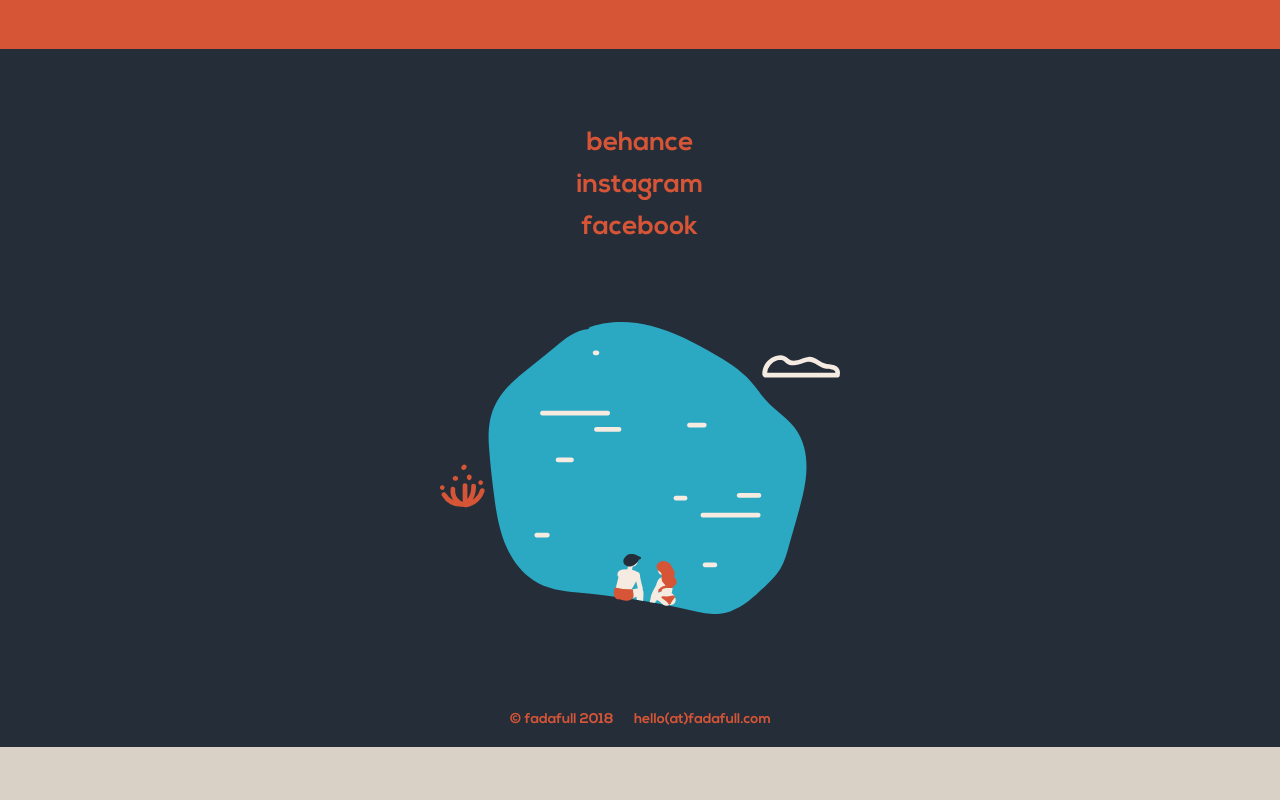
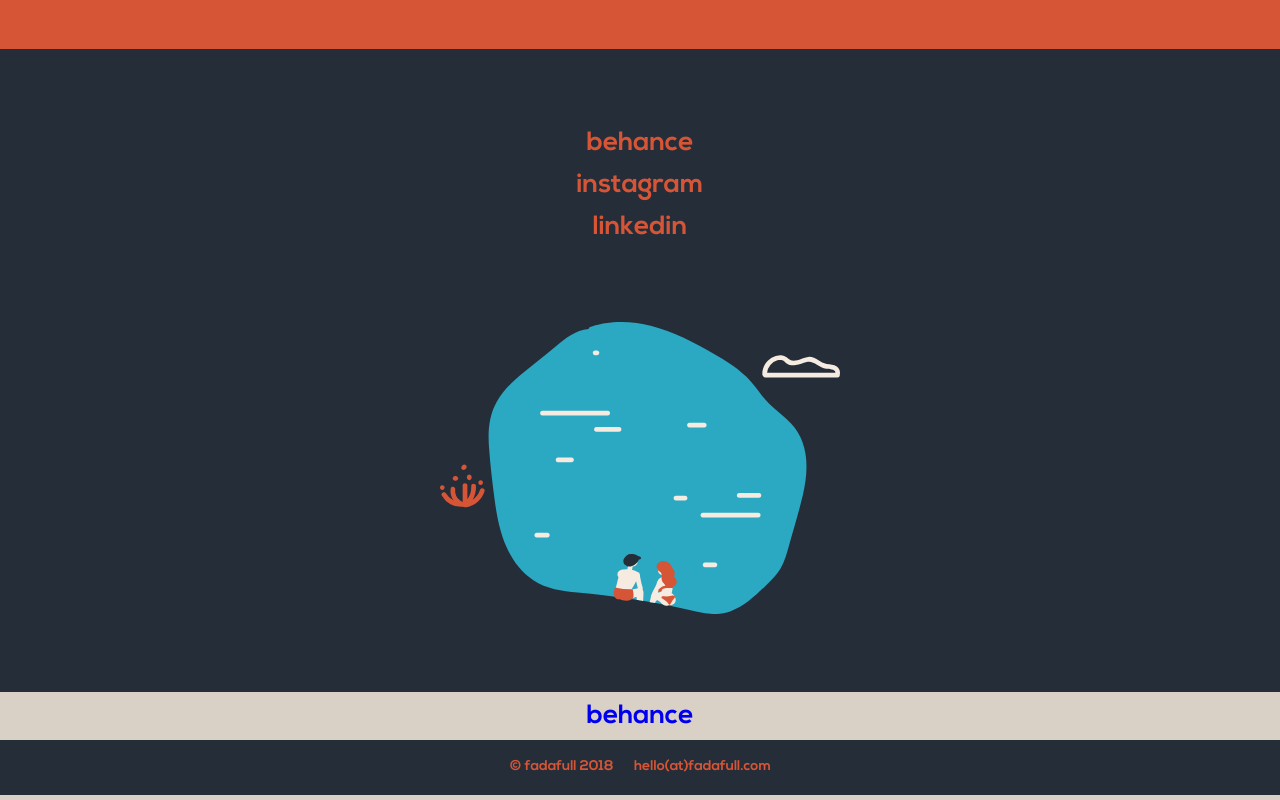
Before and after one commit to fadafull/fada-website, a plain HTML site: page index.html in a window 1280 px wide. Shown: the part 438-1238 px from the top of the page. Before the commit the page ends 1185 px from the top, so only its background shows below. Drawn offline with Linux system fonts and the light colour scheme.

Commit message:
fuckinhell

```diff
--- a/index.html
+++ b/index.html
@@ -38,7 +38,7 @@
                 <a href="http://www.instagram.com/fadafull" target="_blank">instagram</a>
               </h2>
               <h2>
-                <a href="http://www.facebook.com/fada.full" target="_blank">facebook</a>
+                <a href="https://www.linkedin.com/in/fada-full-52472931/" target="_blank">linkedin</a>
               </h2>
             </div>
 
@@ -47,6 +47,13 @@
             </div>
           </div>
         </div>
+
+        <div class="Resume">
+          <h2>
+            <a href="http://www.behance.com/fadafull" target="_blank">behance</a>
+          </h2>
+          <h2>
+
 
         <div class="Footer">
           <span class="Footer-element">
```
